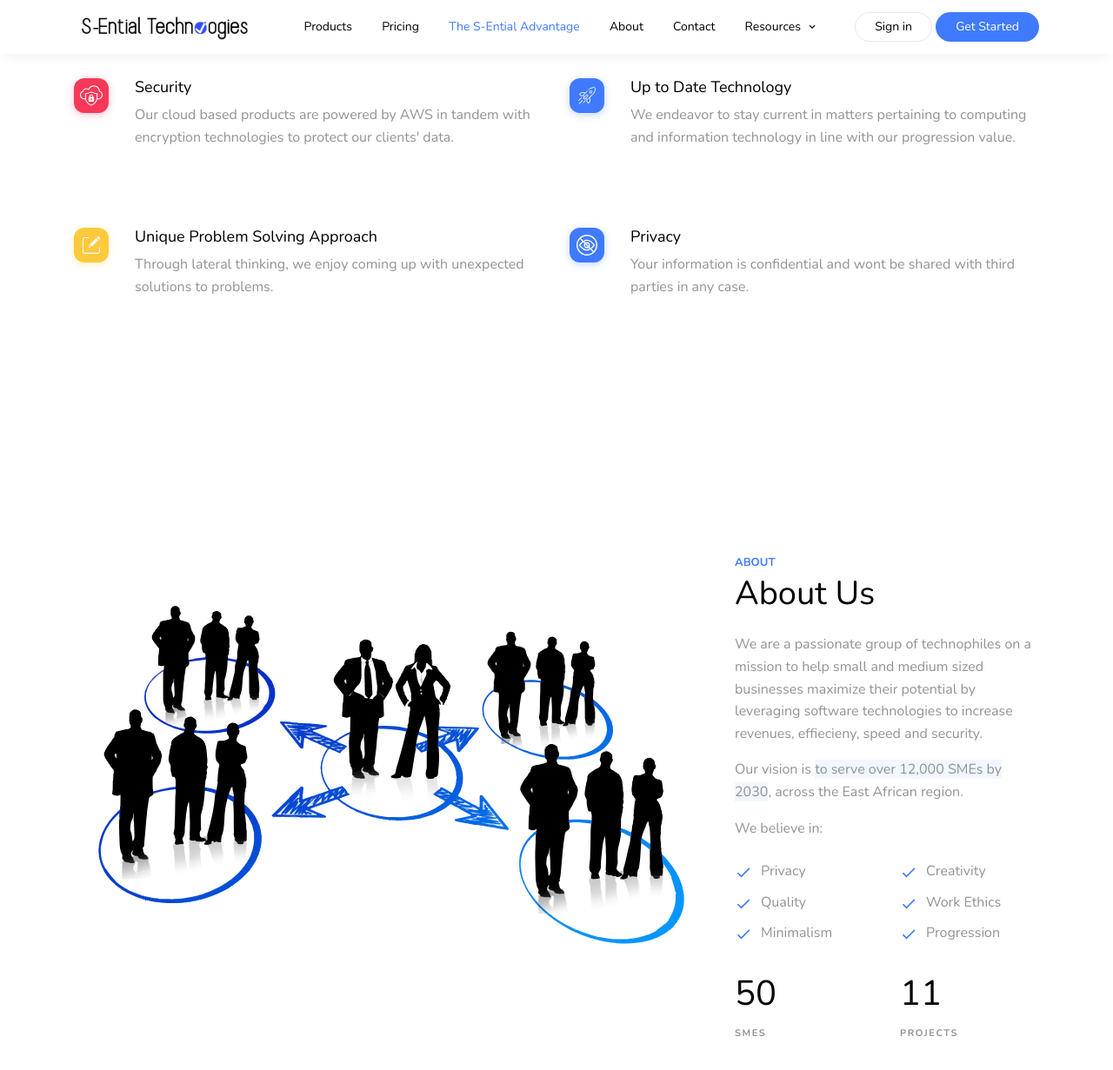
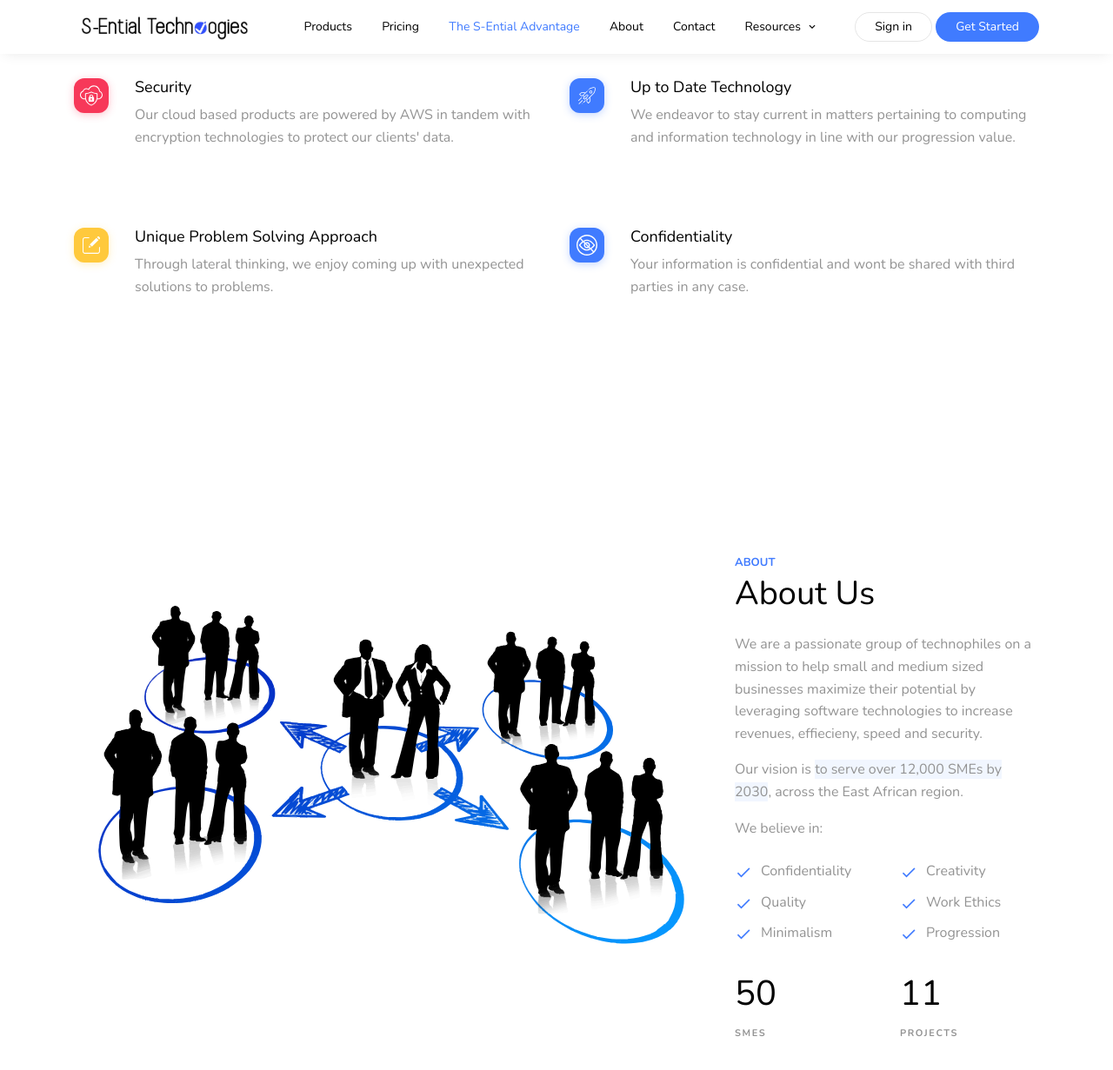
Before and after one commit to s-entialtechnologies/s_ential_technologies, a Jekyll site: the page built from index.markdown, in a window 1280 px wide and 1400 px high, scrolled down 3971 px. Shown: the top 1231 px of the window at 87% size. Built offline with Jekyll 4.4.1, drawn with Linux system fonts in a browser that asks for light colours; some web fonts are replaced.

Commit message:
Post Launch

```diff
--- a/_config.yml
+++ b/_config.yml
@@ -29,6 +29,7 @@ url: "http://www.s-entialtechnologies.com" # the base hostname & protocol for yo
 twitter_username:
 github_username:
 
+host: 0.0.0.0
 
 #permalink: "category/:categories/:year/:month/:day/:title/"
 twitter_username: kobare
--- a/index.markdown
+++ b/index.markdown
@@ -635,7 +635,7 @@ layout: home
 </svg>
 </div>
 <div class="service-contents">
-<h3>Privacy</h3>
+<h3>Confidentiality</h3>
 <p>Your information is confidential and wont be shared with third parties in any case.</p>
 <!-- <p><a href="#" class="read-more">Learn More</a></p> --><br><br>
 </div>
@@ -745,7 +745,7 @@ layout: home
 <div class="row">
 <div class="col-6">
 <ul class="list-unstyled ul-check primary mb-4" data-aos="fade-up" data-aos-delay="200">
-<li>Privacy</li>
+<li>Confidentiality</li>
 <li>Quality</li>
 <li>Minimalism</li>
 </ul>
```
Also changed, not shown: assets/img/icons/stech_logo_blue_half.png, assets/img/ig/ig_stech_logo.png (added), assets/img/ig/ig_stech_logo_320.png (added).
